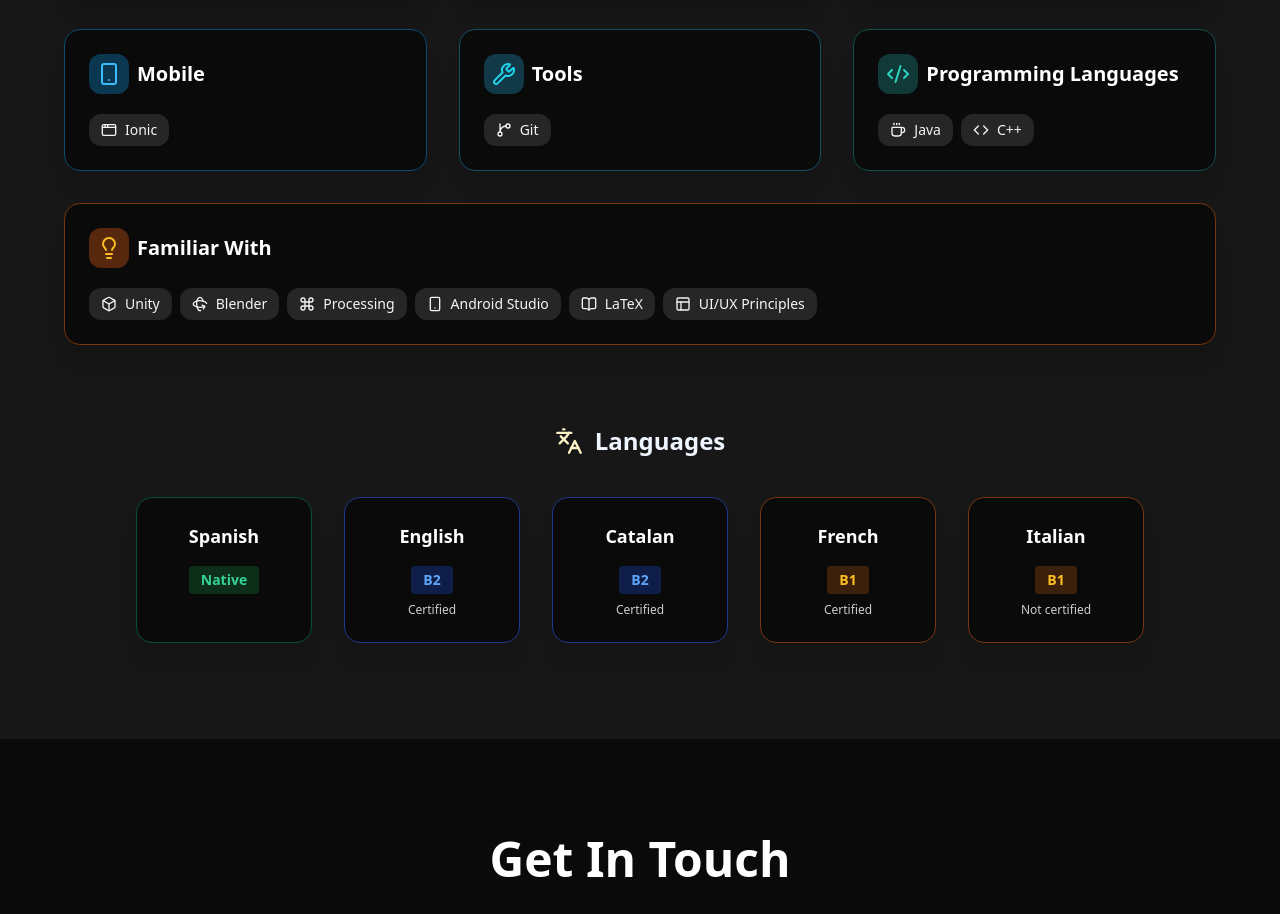
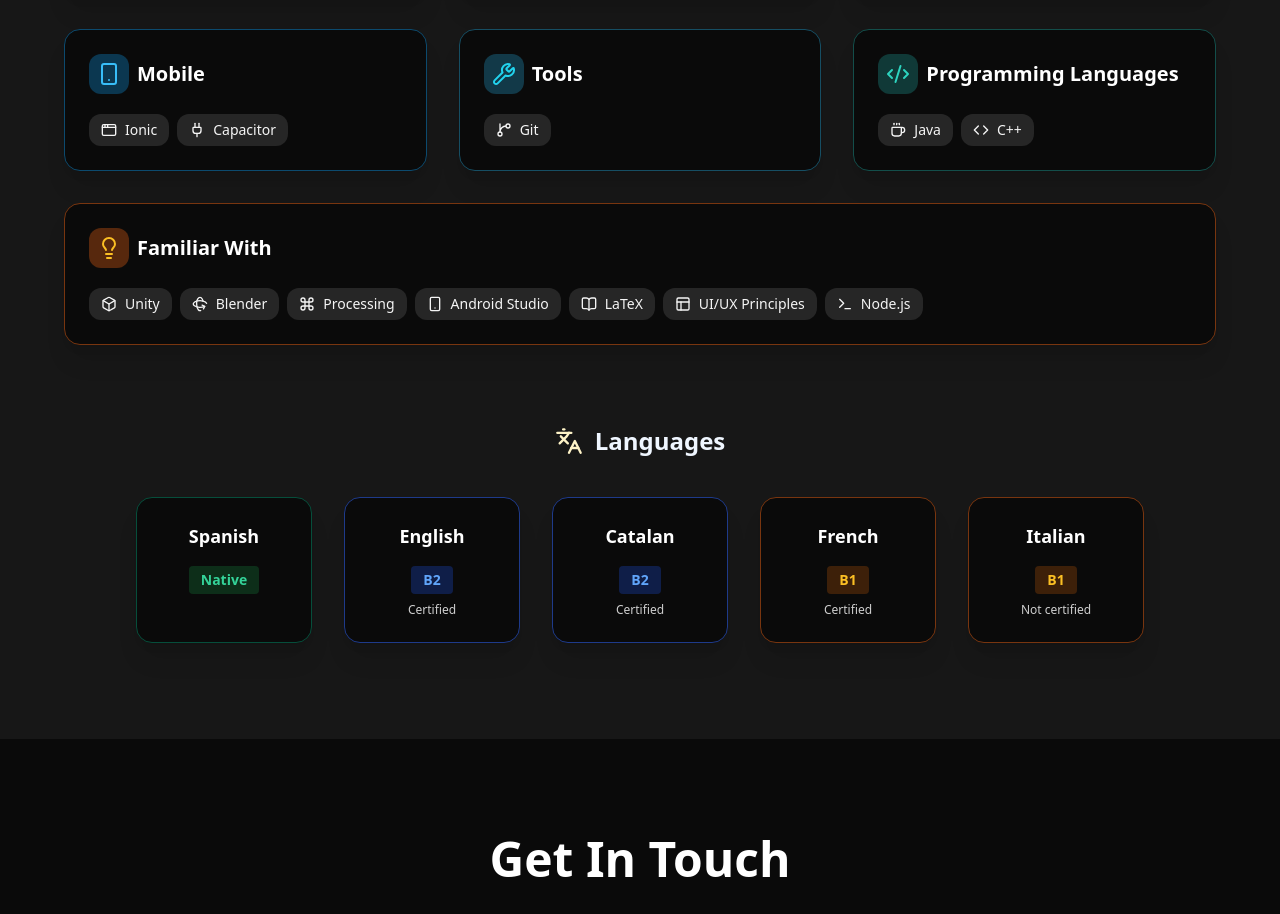
Before and after one commit to javileon01/portfolio, a website: page index.html in a window 1280 px wide. Shown: the part 4198-5112 px from the top of the page. Drawn offline with nearby package versions, Linux system fonts and the light colour scheme.

Commit message:
Añadidas skills de capacitor y node.js

```diff
--- a/index.html
+++ b/index.html
@@ -541,6 +541,9 @@
             <span class="px-3 py-1.5 rounded-xl bg-neutral-800 text-neutral-100 font-medium flex items-center gap-2 text-sm transition-all duration-200 hover:scale-105 hover:bg-neutral-700 cursor-pointer">
               <i data-lucide="app-window" class="w-4 h-4"></i>Ionic
             </span>
+            <span class="px-3 py-1.5 rounded-xl bg-neutral-800 text-neutral-100 font-medium flex items-center gap-2 text-sm transition-all duration-200 hover:scale-105 hover:bg-neutral-700 cursor-pointer">
+              <i data-lucide="plug" class="w-4 h-4"></i>Capacitor
+            </span>
           </div>
         </div>
         <!-- Tools -->
@@ -600,6 +603,9 @@
             </span>
             <span class="px-3 py-1.5 rounded-xl bg-neutral-800 text-neutral-100 font-medium flex items-center gap-2 text-sm transition-all duration-200 hover:scale-105 hover:bg-neutral-700 cursor-pointer">
               <i data-lucide="layout" class="w-4 h-4"></i>UI/UX Principles
+            </span>
+            <span class="px-3 py-1.5 rounded-xl bg-neutral-800 text-neutral-100 font-medium flex items-center gap-2 text-sm transition-all duration-200 hover:scale-105 hover:bg-neutral-700 cursor-pointer">
+              <i data-lucide="terminal" class="w-4 h-4"></i>Node.js
             </span>
           </div>
         </div>
```
